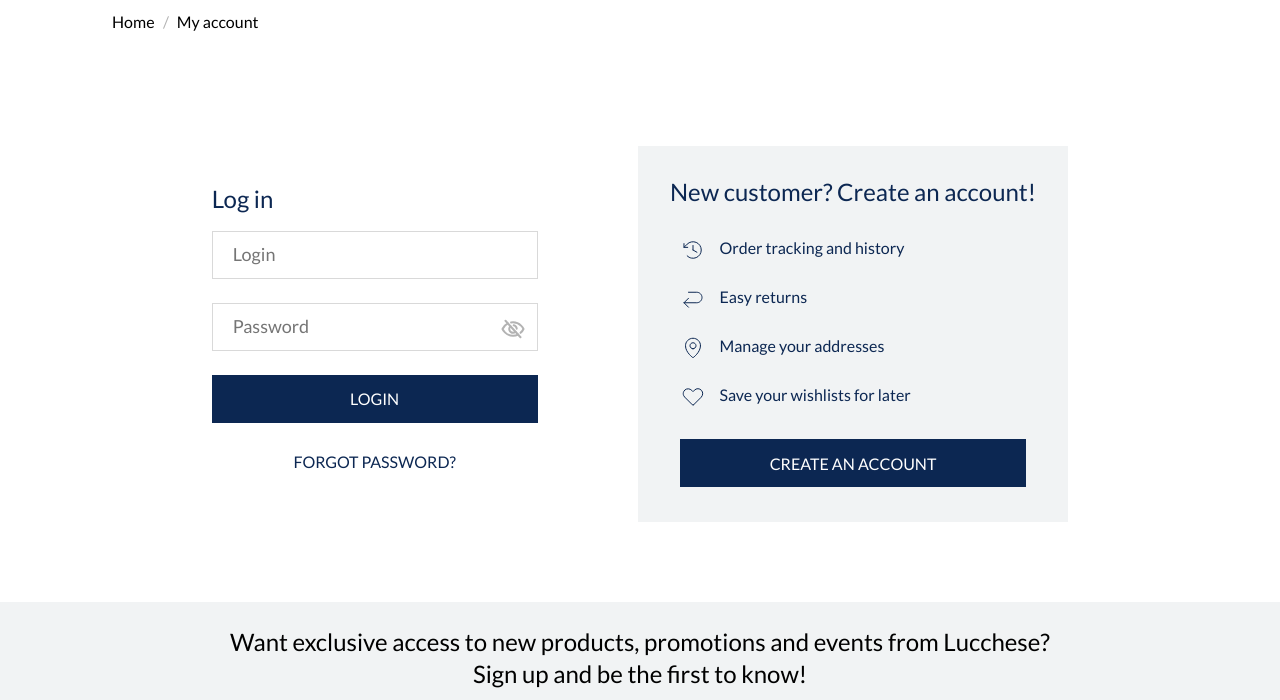
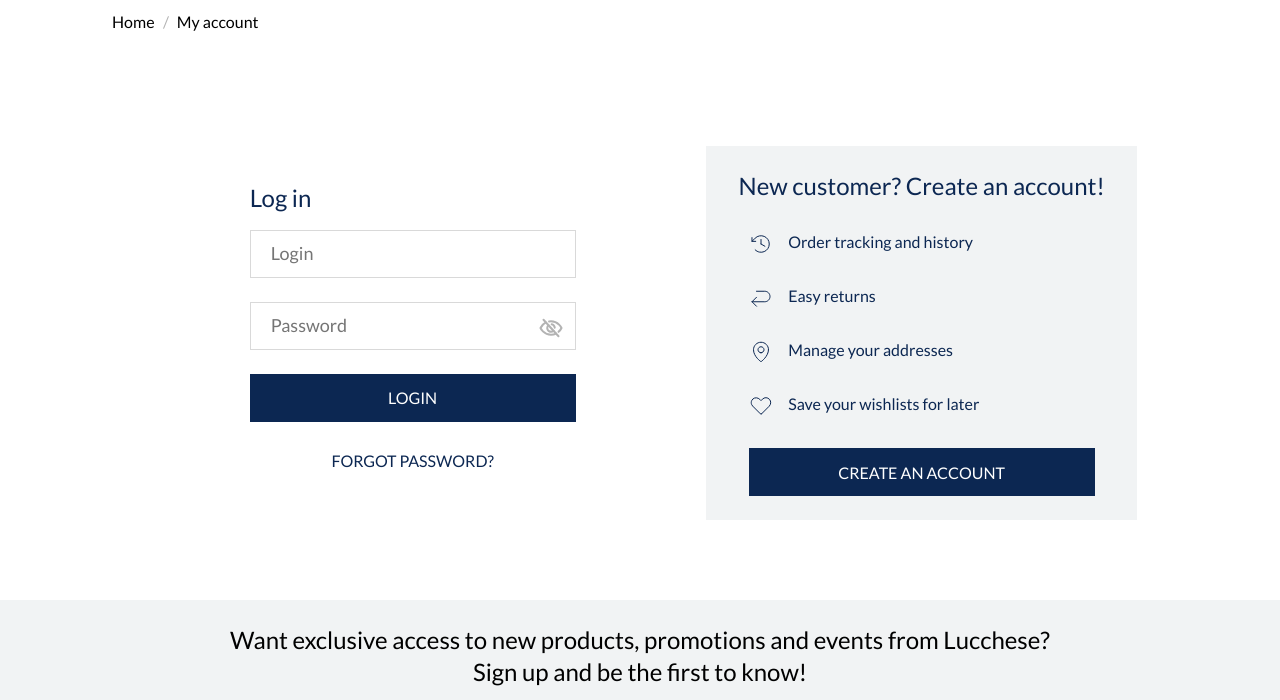
Before and after one commit to AmadeuszLisiecki/login, a website: page src/index.html in a window 1280 px wide. Shown: the part 100-800 px from the top of the page. Drawn offline with Linux system fonts and the light colour scheme.

Commit message:
Align login blocks.

```diff
--- a/src/styles/blocks/main/login.less
+++ b/src/styles/blocks/main/login.less
@@ -1,7 +1,7 @@
 .login {
   width: 100%;
   display: flex;
-  gap: 100px;
+  gap: 24px;
   justify-content: center;
 
   &__title {
--- a/src/styles/blocks/main/main.less
+++ b/src/styles/blocks/main/main.less
@@ -6,9 +6,6 @@
   }
 
   &__login {
-    height: 376px;
     margin-bottom: 80px;
-
-    .horizontal-padding(250);
   }
 }
--- a/src/styles/blocks/main/sign-in.less
+++ b/src/styles/blocks/main/sign-in.less
@@ -1,8 +1,9 @@
 .sign-in {
-  width: 326px;
   display: flex;
   flex-direction: column;
   justify-content: center;
+
+  .horizontal-padding(160);
 
   &__input {
     margin-bottom: 9px;
--- a/src/styles/blocks/main/sign-up.less
+++ b/src/styles/blocks/main/sign-up.less
@@ -5,18 +5,18 @@
   align-items: center;
   width: calc(646 * @screen-factor);
   min-width: 350px;
-  padding: 0 10px;
+  padding-block: 24px;
   box-sizing: border-box;
 
   &__title {
-    margin: 30px 0;
+    margin-bottom: 30px;
   }
 
   &__profits {
     display: flex;
     flex-direction: column;
     justify-content: space-between;
-    gap: 25px;
+    gap: 30px;
     margin-left: 5px;
   }
 
```
Also changed, not shown: src/styles/style.css.
